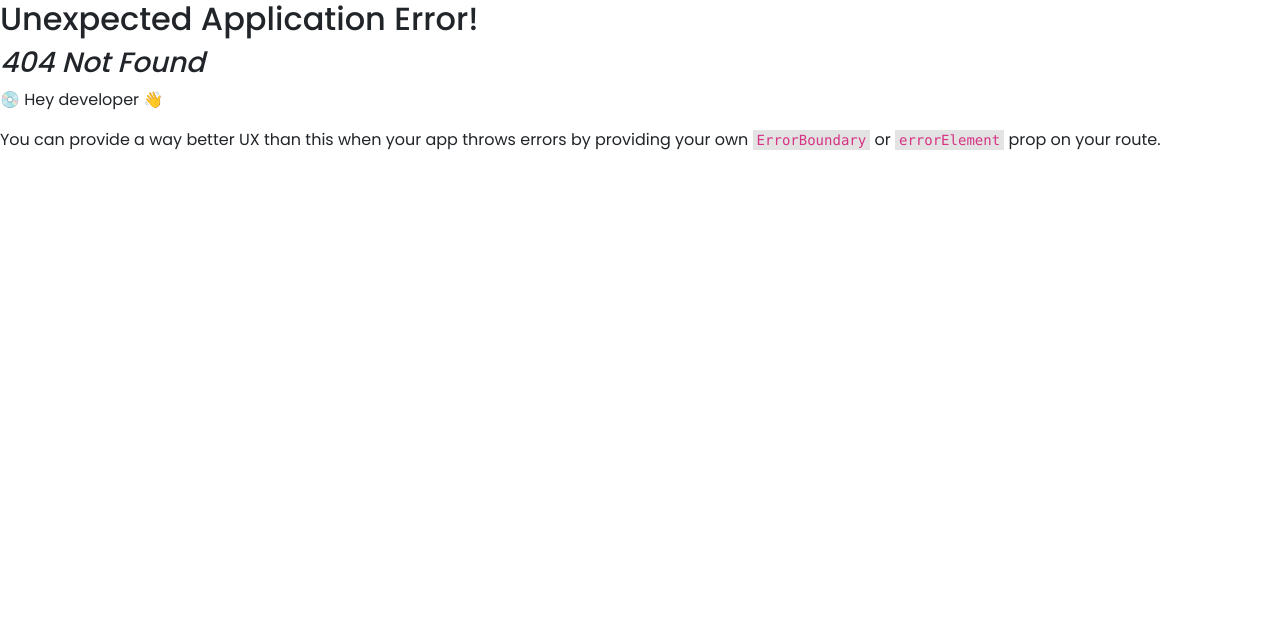
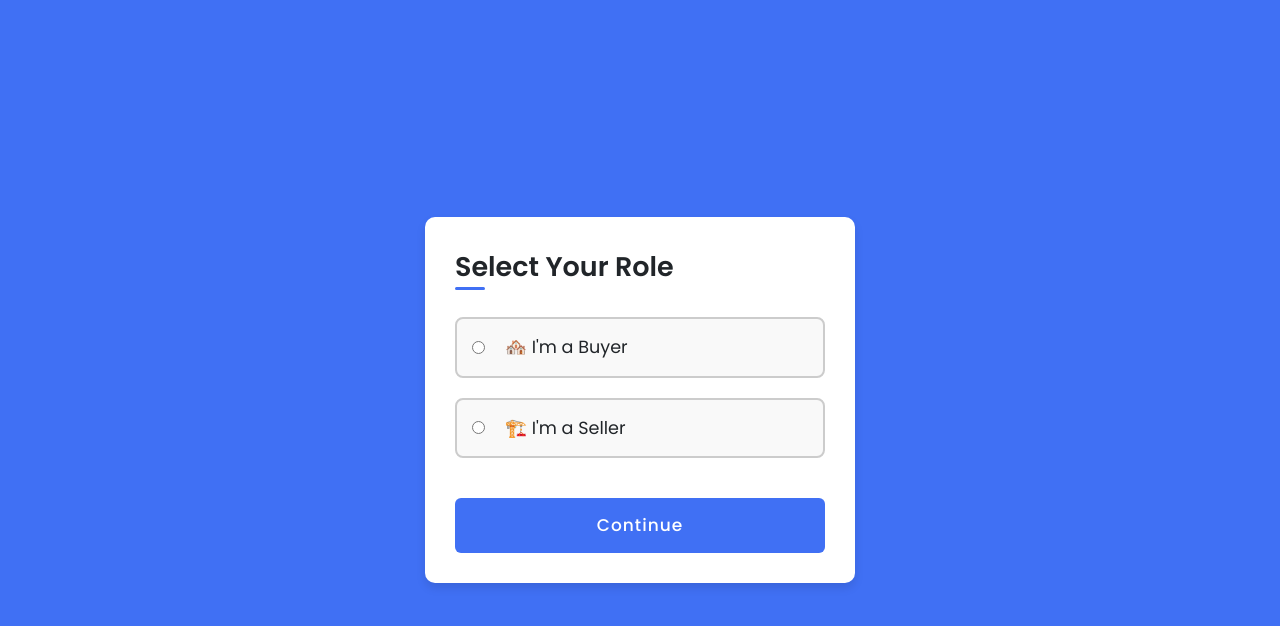
Before and after one commit to Njugunaaa/Horizon-Homes, a React (Vite) app in the folder client/: page /choose-role in a window 1280 px wide. Before the commit this address had no page. Shown: the top 626 px of the page. Built offline with nearby package versions, Linux system fonts and the light colour scheme.

Commit message:
Created a role component and updated the registration and login form

```diff
--- a/client/index.html
+++ b/client/index.html
@@ -5,7 +5,7 @@
     <!-- <link rel="icon" type="image/svg+xml" href="/vite.svg" /> -->
     <meta name="viewport" content="width=device-width, initial-scale=1.0" />
     <link href="https://fonts.googleapis.com/css2?family=Poppins:wght@300;400;500;600&display=swap" rel="stylesheet" />
-    <title>La Masion</title>
+    <title>Horizon Homes</title>
   </head>
   <body>
     <div id="root"></div>
--- a/client/src/Auth.css
+++ b/client/src/Auth.css
@@ -156,3 +156,38 @@ a.auth-form-text:hover {
   cursor: pointer;
   margin-left: 5px;
 }
+
+.role-options {
+  display: flex;
+  flex-direction: column;
+  gap: 20px;
+}
+
+.role-option {
+  font-size: 1.1rem;
+  border: 2px solid #ccc;
+  padding: 15px;
+  border-radius: 8px;
+  cursor: pointer;
+  transition: all 0.2s ease;
+  display: flex;
+  align-items: center;
+  gap: 10px;
+  background-color: #f9f9f9;
+}
+
+.role-option input {
+  accent-color: #4070f4;
+  margin-right: 10px;
+}
+
+.role-option:hover {
+  background-color: #eef3ff;
+  border-color: #4070f4;
+}
+
+.role-option.selected {
+  border-color: #4070f4;
+  background-color: #e2ebff;
+  font-weight: 600;
+}
--- a/client/src/components/Forms/LoginForm.jsx
+++ b/client/src/components/Forms/LoginForm.jsx
@@ -1,30 +1,44 @@
-const LoginForm = ({ toggleForm, showPassword, togglePasswordVisibility }) => {
+import { useNavigate } from "react-router-dom";
+import "../../Auth.css";
+import { useState } from "react";
+
+const LoginForm = () => {
+  const navigate = useNavigate();
+  const [showPassword, setShowPassword] = useState(false);
+  const togglePasswordVisibility = () => setShowPassword(prev => !prev);
+
   return (
+    <div className="auth-wrapper">
+      <div className="auth-container">
         <div className="form">
           <span className="auth-form-title">Login</span>
           <form>
             <div className="auth-input-field">
               <input type="text" placeholder="Enter your email" required />
-          <i className="uil uil-envelope icon"></i>
+              <i className="fas fa-envelope icon"></i>
             </div>
             <div className="auth-input-field">
               <input
-            type={showPassword ? 'text' : 'password'}
+                type={showPassword ? "text" : "password"}
                 placeholder="Enter your password"
                 required
               />
-          <i className="uil uil-lock icon"></i>
+              <i className="fas fa-lock icon"></i>
               <i
-            className={`uil ${showPassword ? 'uil-eye' : 'uil-eye-slash'} showHidePw`}
+                className={`fas ${showPassword ? "fa-eye" : "fa-eye-slash"} showHidePw`}
                 onClick={togglePasswordVisibility}
-          ></i>
+              />
             </div>
             <div className="auth-checkbox-text">
               <div className="checkbox-content">
                 <input type="checkbox" id="logCheck" />
-            <label htmlFor="logCheck" className="auth-form-text">Remember me</label>
+                <label htmlFor="logCheck" className="auth-form-text">
+                  Remember me
+                </label>
               </div>
-          <a href="#" className="auth-form-text">Forgot password?</a>
+              <a href="#" className="auth-form-text">
+                Forgot password?
+              </a>
             </div>
             <div className="auth-button">
               <input type="submit" value="Login" />
@@ -33,8 +47,15 @@ const LoginForm = ({ toggleForm, showPassword, togglePasswordVisibility }) => {
           <div className="auth-login-signup">
             <span className="auth-form-text">
               Not a member?
-          <button className="text-link" onClick={toggleForm}>Signup Now</button>
+              <button
+                className="text-link"
+                onClick={() => navigate("/register")}
+              >
+                Signup Now
+              </button>
             </span>
+          </div>
+        </div>
       </div>
     </div>
   );
--- a/client/src/components/Forms/RegisterForm.jsx
+++ b/client/src/components/Forms/RegisterForm.jsx
@@ -1,35 +1,46 @@
-const RegisterForm = ({ toggleForm, showPassword, togglePasswordVisibility }) => {
+import { useNavigate } from "react-router-dom";
+import "../../Auth.css";
+import { useState } from "react";
+
+const RegisterForm = () => {
+  const navigate = useNavigate();
+  const [showPassword, setShowPassword] = useState(false);
+  const togglePasswordVisibility = () => setShowPassword(prev => !prev);
+
   return (
+    <div className="auth-wrapper">
+      <div className="auth-container">
         <div className="form">
           <span className="auth-form-title">Registration</span>
           <form>
             <div className="auth-input-field">
               <input type="text" placeholder="Enter your name" required />
-          <i className="uil uil-user icon"></i>
+             <i className="fas fa-user icon"></i>
             </div>
             <div className="auth-input-field">
               <input type="text" placeholder="Enter your email" required />
-          <i className="uil uil-envelope icon"></i>
+              <i className="fas fa-envelope icon"></i>
             </div>
             <div className="auth-input-field">
               <input
-            type={showPassword ? 'text' : 'password'}
+                type={showPassword ? "text" : "password"}
                 placeholder="Create a password"
                 required
               />
-          <i className="uil uil-lock icon"></i>
+              <i className="fas fa-lock icon"></i>
+              <i
+                className={`fas ${showPassword ? "fa-eye" : "fa-eye-slash"} showHidePw`}
+                onClick={togglePasswordVisibility}
+              />
             </div>
             <div className="auth-input-field">
               <input
-            type={showPassword ? 'text' : 'password'}
+                type={showPassword ? "text" : "password"}
                 placeholder="Confirm a password"
                 required
               />
-          <i className="uil uil-lock icon"></i>
-          <i
-            className={`uil ${showPassword ? 'uil-eye' : 'uil-eye-slash'} showHidePw`}
-            onClick={togglePasswordVisibility}
-          ></i>
+              <i className="fas fa-lock icon"></i>
+
             </div>
             <div className="auth-checkbox-text">
               <div className="checkbox-content">
@@ -46,8 +57,12 @@ const RegisterForm = ({ toggleForm, showPassword, togglePasswordVisibility }) =>
           <div className="auth-login-signup">
             <span className="auth-form-text">
               Already a member?
-          <button className="text-link" onClick={toggleForm}>Login Now</button>
+              <button className="text-link" onClick={() => navigate("/login")}>
+                Login Now
+              </button>
             </span>
+          </div>
+        </div>
       </div>
     </div>
   );
--- a/client/src/components/Layouts/NavBar.jsx
+++ b/client/src/components/Layouts/NavBar.jsx
@@ -12,7 +12,7 @@ const NavBar = () => {
     >
       <Container fluid>
         <Navbar.Brand href="#" className="ms-5 fw-bold">
-          La Maison
+          Horizon Homes
         </Navbar.Brand>
         <Navbar.Toggle aria-controls="navbarText" />
         <Navbar.Collapse id="navbarText">
@@ -27,7 +27,7 @@ const NavBar = () => {
               Contact Us
             </RouterLink>
             <RouterLink to="/dashboard" className="nav-link ms-5">
-              Agent
+              Owner
             </RouterLink>
           </Nav>
           <span className="navbar-text me-5">
--- a/client/src/pages/AgentDashboard.jsx
+++ b/client/src/pages/AgentDashboard.jsx
@@ -82,7 +82,7 @@ const AgentDashboard = () => {
         {/* Main content */}
         <div className={`col-md-9 col-lg-10 p-3 ${darkMode ? "bg-dark text-light" : "bg-light text-dark"}`}>
           <div className="d-flex justify-content-between align-items-center mb-4">
-            <h4 className="fw-bold">Agent Dashboard</h4>
+            <h4 className="fw-bold">Admin Dashboard</h4>
             <div className="d-flex gap-2">
               {/* Toggle Theme Button */}
               <button className="btn btn-dark" onClick={toggleTheme}>
--- a/client/src/pages/Auth.jsx
+++ /dev/null
@@ -1,34 +0,0 @@
-import React, { useState } from 'react';
-import '../Auth.css';
-import LoginForm from '../components/Forms/LoginForm';
-import RegisterForm from '../components/Forms/RegisterForm';
-
-const Auth = () => {
- const [isSignup, setIsSignup] = useState(false);
-  const [showPassword, setShowPassword] = useState(false);
-
-  const toggleForm = () => setIsSignup(prev => !prev);
-  const togglePasswordVisibility = () => setShowPassword(prev => !prev);
-
-   return (
-    <div className="auth-wrapper">
-      <div className="auth-container">
-        {isSignup ? (
-          <RegisterForm
-            toggleForm={toggleForm}
-            showPassword={showPassword}
-            togglePasswordVisibility={togglePasswordVisibility}
-          />
-        ) : (
-          <LoginForm
-            toggleForm={toggleForm}
-            showPassword={showPassword}
-            togglePasswordVisibility={togglePasswordVisibility}
-          />
-        )}
-      </div>
-    </div>
-  );
-};
-
-export default Auth;
--- /dev/null
+++ b/client/src/pages/ChooseRole.jsx
@@ -0,0 +1,49 @@
+import React, { useState } from "react";
+import { useNavigate } from "react-router-dom";
+import '../Auth.css';
+
+
+const ChooseRole = ({ userId }) => {
+  const [role, setRole] = useState("");
+  const navigate = useNavigate();
+
+
+  return (
+    <div className="auth-wrapper">
+      <div className="auth-container">
+        <div className="form">
+          <span className="auth-form-title">Select Your Role</span>
+          <form  style={{ marginTop: "30px" }}>
+            <div className="role-options">
+              <label className={`role-option ${role === "buyer" ? "selected" : ""}`}>
+                <input
+                  type="radio"
+                  name="role"
+                  value="buyer"
+                  onChange={(e) => setRole(e.target.value)}
+                />
+                🏘️ I'm a Buyer
+              </label>
+
+              <label className={`role-option ${role === "seller" ? "selected" : ""}`}>
+                <input
+                  type="radio"
+                  name="role"
+                  value="seller"
+                  onChange={(e) => setRole(e.target.value)}
+                />
+                🏗️ I'm a Seller
+              </label>
+            </div>
+
+            <div className="auth-button" style={{ marginTop: "40px" }}>
+              <input type="submit" value="Continue" />
+            </div>
+          </form>
+        </div>
+      </div>
+    </div>
+  );
+};
+
+export default ChooseRole;
```
Also changed, not shown: client/src/routes.jsx (+12 -3 lines). Lines whose indentation alone changed are shown as unchanged.
